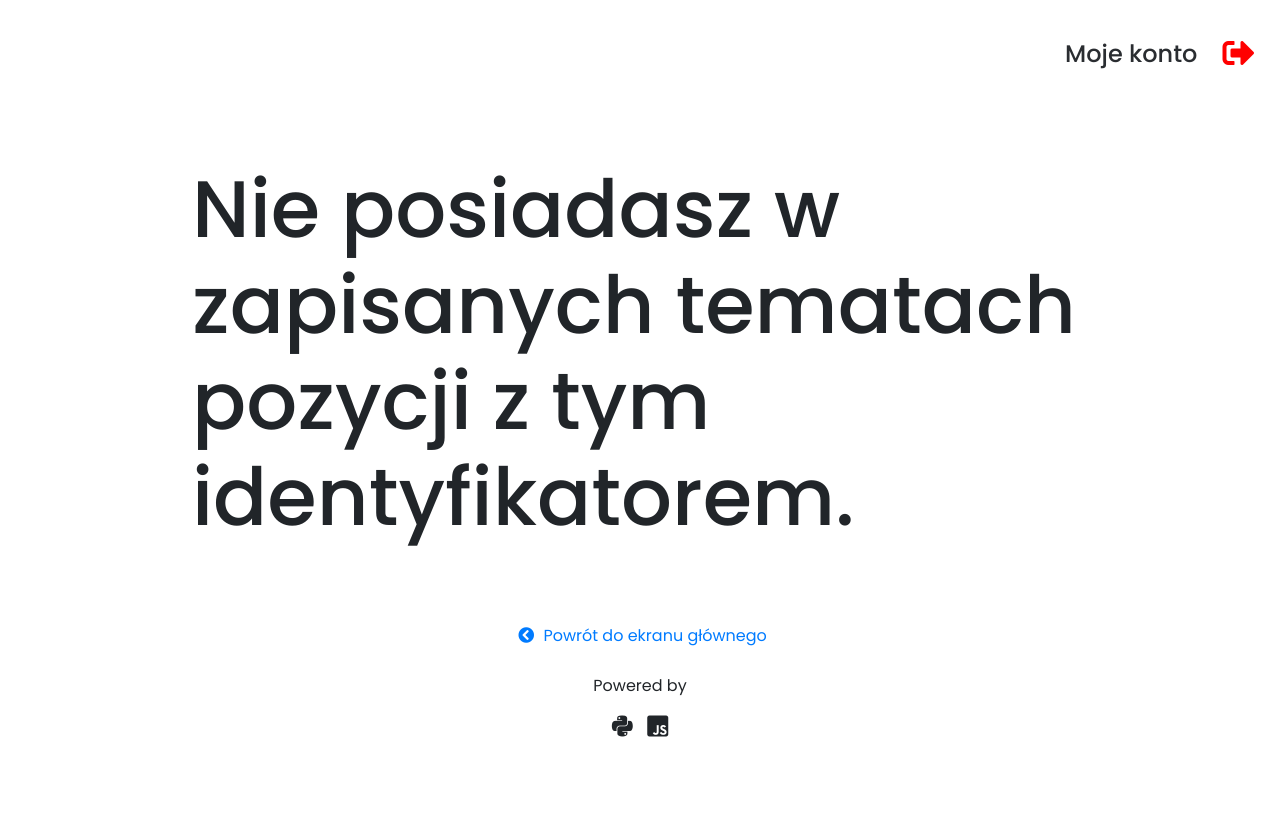
After one commit to PeterStuck/teacher-app, a Django app: page /delete-topic/3/ in a window 1280 px wide. The commit adds this page. Run offline with Django 3.2, Linux system fonts and the light colour scheme; a user stored in the database is signed in; data comes from the database, SQL or seed files in the repository; both versions use the stored data as it was after the commit; some libraries are stand-ins or nearby versions.

Commit message:
add delete saved topic feature

```diff
--- /dev/null
+++ b/base/static/base/css/bad_topic_id.css
@@ -0,0 +1,8 @@
+.invalid_topic {
+    flex-basis: 70%;
+    font-size: 5rem;
+}
+
+#account_options_link {
+    color: #2a2d31 !important;
+}
--- a/base/static/base/css/saved_teacher_topics.css
+++ b/base/static/base/css/saved_teacher_topics.css
@@ -38,3 +38,7 @@ body {
 .next_page_link, .previous_page_link {
     margin: 0 1%;
 }
+
+.delete_topic_btn, .copy_topic_btn {
+    width: 0;
+}
--- /dev/null
+++ b/base/templates/base/bad_topic_id.html
@@ -0,0 +1,21 @@
+{% extends 'standard_base_template.html' %}
+
+{% block title %} Nie znaleziono tematu {% endblock %}
+
+{% block styles %}
+    {{ block.super }}
+    {% load static %}
+    <link rel="stylesheet" href="{% static 'base/css/bad_topic_id.css' %}">
+{% endblock %}
+
+{% block home_icon %}
+    <a href="{% url 'base:main_nav' %}"><i class="fas fa-home"></i></a>
+{% endblock %}
+
+{% block content %}
+    <h1 class="invalid_topic">Nie posiadasz w zapisanych tematach pozycji z tym identyfikatorem.</h1>
+{% endblock %}
+
+{% block external_scripts %}
+    {{ block.super }}
+{% endblock %}
--- a/base/urls.py
+++ b/base/urls.py
@@ -1,10 +1,11 @@
 from django.urls import path
-from .views import MainNavigationView, LessonTopicsView, end_of_work_view
+from .views import MainNavigationView, LessonTopicsView, end_of_work_view, delete_saved_topic
 
 app_name = 'base'
 
 urlpatterns = [
     path('menu/', MainNavigationView.as_view(), name='main_nav'),
     path('saved-topics/', LessonTopicsView.as_view(), name='saved_topics'),
+    path('delete-topic/<int:pk>/', delete_saved_topic, name='delete_topic'),
     path('eow/', end_of_work_view, name='eow')
 ]
--- a/base/views.py
+++ b/base/views.py
@@ -1,5 +1,5 @@
 from django.contrib.auth.mixins import LoginRequiredMixin
-from django.shortcuts import render
+from django.shortcuts import render, HttpResponseRedirect, reverse
 from django.contrib.auth.decorators import login_required
 from dateutil.relativedelta import relativedelta
 from django.views.generic import TemplateView
@@ -34,13 +34,24 @@ class LessonTopicsView(LoginRequiredMixin, ListView):
     model = LessonTopic
     template_name = 'base/saved_teacher_topics.html'
     context_object_name = 'saved_topics'
-    paginate_by = 2
+    paginate_by = 20
 
     def get_queryset(self):
         return LessonTopic.objects.filter(teacher=self.request.user)
 
 
 @login_required(login_url='/login')
+def delete_saved_topic(request, pk):
+    try:
+        topic_to_delete = LessonTopic.objects.filter(teacher=request.user).get(pk=pk)
+        topic_to_delete.delete()
+
+        return HttpResponseRedirect(reverse('base:saved_topics'))
+    except LessonTopic.DoesNotExist:
+        return render(request, 'base/bad_topic_id.html', {})
+
+
+@login_required(login_url='/login')
 def end_of_work_view(request, filename=None):
     """ View to display when filler ends work correctly """
     return render(request, 'base/end_of_work.html', context={'filename': filename})
--- a/static/css/standard_base.css
+++ b/static/css/standard_base.css
@@ -57,7 +57,6 @@ header {
     margin: 0 25px 0 10px;
     font-weight: 500;
     font-size: 1.5rem;
-    color: white;
 }
 
 .logout a {
```
Also changed, not shown: base/templates/base/end_of_work.html (+4 -4 lines), base/templates/base/saved_teacher_topics.html (+7 -2 lines), db.sqlite3.
